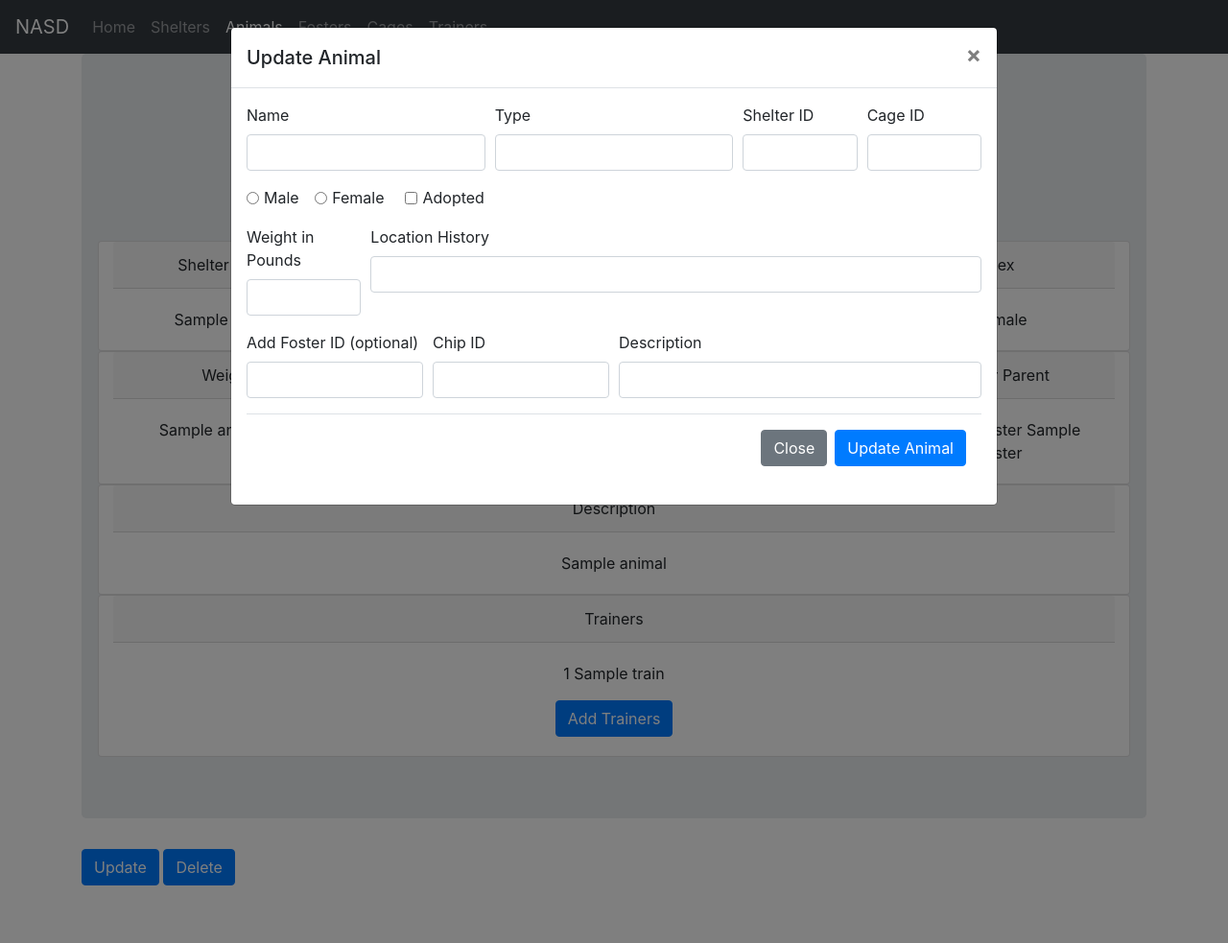
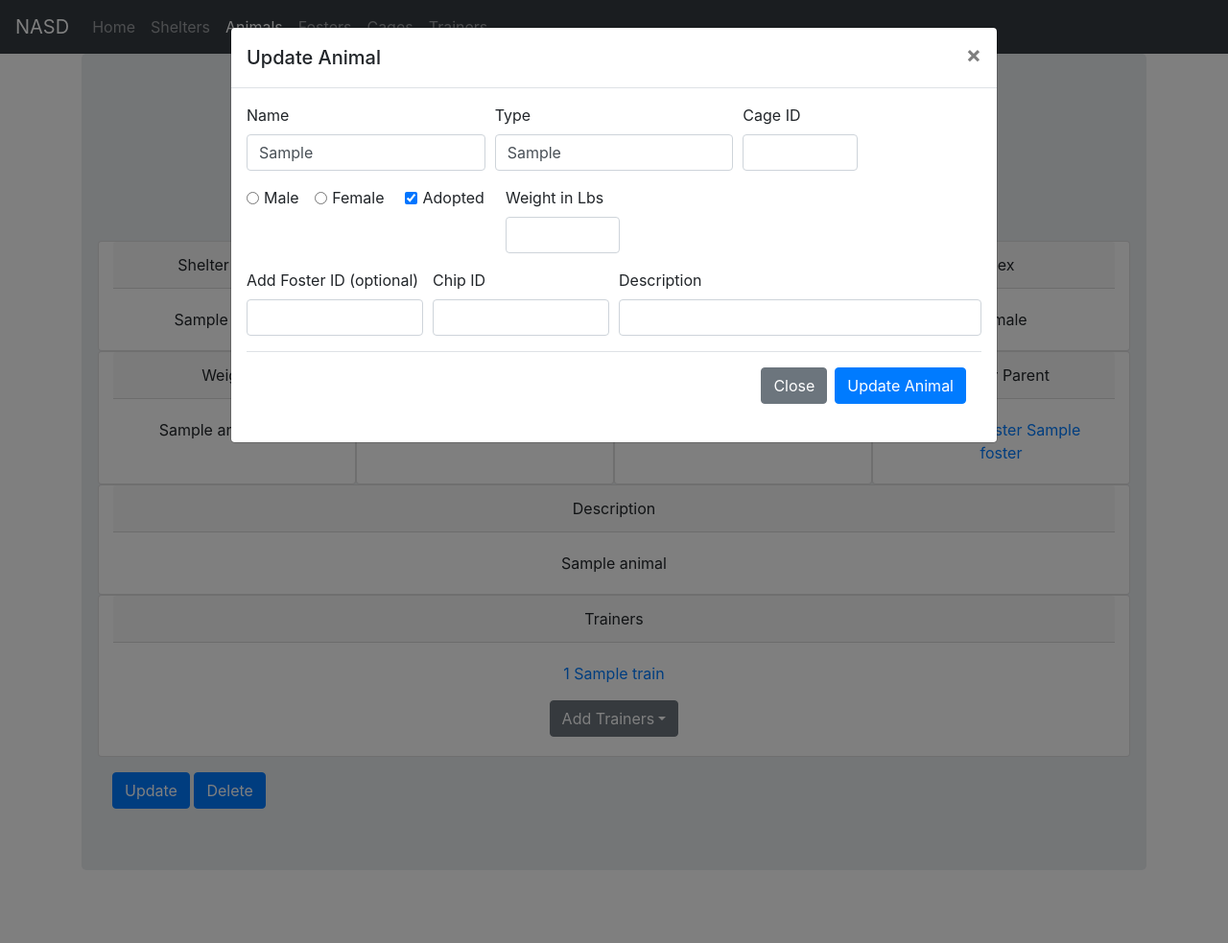
Before and after one commit to kevinlichang/national-animal-shelter-database, a Flask app: template app/templates/animalProfile.html in a window 1280 px wide, after a click on "Update". Shown: the whole page at 96% size. Run offline with Flask 2, Linux system fonts and the light colour scheme; the template is opened without the code that fills it: most values are stand-ins (such as "Sample title", 1, 10 or a date in 2020); some libraries are stand-ins or nearby versions.

Commit message:
Implemented drop down for adding fosters and trainers.

```diff
--- a/app/app.py
+++ b/app/app.py
@@ -101,23 +101,37 @@ def addNewAnimal():
 @app.route('/animalProfile/<int:animalId>')
 def animalProfile(animalId):
     DBConnect = connectDB()
-    query = "SELECT animal_id, name, shelter_name, cage_name, chip_id, type, sex, weight_in_pounds, description, fostered, `available for adoption`, foster_parent FROM animals INNER JOIN shelters ON animals.location_shelter = shelters.shelter_id INNER JOIN cages ON animals.location_cage = cages.cage_id WHERE animal_id = %s;"
-    data = str(animalId)
-    data = (data,)
+    query = "SELECT animal_id, name, shelter_name, cage_name, chip_id, type, sex, weight_in_pounds, description, foster_parent, `available for adoption`, animals.location_shelter FROM animals INNER JOIN shelters ON animals.location_shelter = shelters.shelter_id INNER JOIN cages ON animals.location_cage = cages.cage_id WHERE animal_id = %s;"
+    strdata = str(animalId)
+    data = (strdata,)
     resultAll = executeQuery(DBConnect, query, data).fetchall()
-    fosterResult = (0,0)
+    fosterResult = (0,0,0)
+    fosterList = (0,0,0)
+    possible_trainers = (0,0,0)
 
-    if resultAll[0][9] == 1:
-        query = "SELECT first_name, last_name FROM `fosters` WHERE foster_id = %s;"
-        fosterData = str(resultAll[0][11])
+    query = "SELECT trainers.first_name, trainers.last_name, trainers.trainer_id FROM `shelters_trainers` INNER JOIN `trainers` ON shelters_trainers.trainer_id = trainers.trainer_id INNER JOIN animals_trainers ON trainers.trainer_id = animals_trainers.trainer_id WHERE trainers.animal_specialty = %s AND shelters_trainers.shelter_id = %s AND NOT animals_trainers.animal_id = %s"
+    query_AnimalType = str(resultAll[0][5])
+    query_ShelterId = str(resultAll[0][11])
+    trainData = (query_AnimalType, query_ShelterId, strdata)
+    possible_trainers = executeQuery(DBConnect, query, trainData).fetchall()
+
+    if resultAll[0][9] != None:
+        query = "SELECT first_name, last_name, foster_id FROM `fosters` WHERE foster_id = %s;"
+        fosterData = str(resultAll[0][9])
         fosterData = (fosterData,)
         fosterResult = executeQuery(DBConnect, query, fosterData).fetchall()
+    else:
+        query = "SELECT fosters.first_name, fosters.last_name, fosters.foster_id FROM shelters_fosters INNER JOIN fosters ON shelters_fosters.foster_id = fosters.foster_id WHERE shelter_id = %s"
+        fosterData = (query_ShelterId,)
+        fosterList = executeQuery(DBConnect, query, fosterData).fetchall()
 
 
-    query = "SELECT first_name, last_name FROM animals_trainers INNER JOIN trainers ON animals_trainers.trainer_id = trainers.trainer_id WHERE animals_trainers.animal_id = %s;"
+    query = "SELECT first_name, last_name, trainers.trainer_id FROM animals_trainers INNER JOIN trainers ON animals_trainers.trainer_id = trainers.trainer_id WHERE animals_trainers.animal_id = %s;"
     resultTrainer = executeQuery(DBConnect, query, data).fetchall()
 
-    return render_template('animalProfile.html', title='Animals Profile', animal=resultAll[0], foster=fosterResult[0], trainerList=resultTrainer)
+
+
+    return render_template('animalProfile.html', title='Animals Profile', animal=resultAll[0], foster=fosterResult[0], fosterOptions=fosterList, trainerList=resultTrainer, trainerOptions=possible_trainers)
 
 @app.route("/cages/")
 def cages():
--- a/app/templates/animalProfile.html
+++ b/app/templates/animalProfile.html
@@ -87,10 +87,22 @@
 
             <div class="card text-center col-sm">
                 <div class="card-header">Foster Parent</div>
-                {% if animal[9] == 0 %}
-                <div class="card-body">None</div>
+                {% if animal[9] == None %}
+                <div class="card-body">
+                  <div class="dropdown">
+                    <button class="btn btn-secondary dropdown-toggle" type="button" id="fosterDropdownMenuButton" data-toggle="dropdown" aria-haspopup="true" aria-expanded="false">
+                      Add Foster Parent</button>
+
+                    <div class="dropdown-menu"  aria-labelledby="fosterDropdownMenuButton">
+                      {% for fosterOpt in fosterOptions%}
+                      <a class="dropdown-item" href="/animalProfile/addFoster?foster={{fosterOpt[2]}}&animal={{animal[0]}}">{{fosterOpt[0]}} {{fosterOpt[1]}}</a>
+                      {% endfor%}
+                    </div>
+                  </div>
+                </div>
                 {% else %}
-                <div class="card-body">{{foster[0]}} {{foster[1]}}</div>
+                <div class="card-body">
+                  <a href="/fosterProfile/{{foster[2]}}">{{foster[0]}} {{foster[1]}}</a></div>
                 {% endif %}
             </div>
             {% endif %}
@@ -107,16 +119,26 @@
                     <div class="card-header">Trainers</div>
                     <div class="card-body text-center">
                         {% for train in trainerList%}
-                            <p class="text-center">{{train[0]}} {{train[1]}}</p>
+                            <p class="text-center">
+                              <a href="/trainerProfile/{{train[2]}}"> {{train[0]}} {{train[1]}} </a>
+                            </p>
                         {% endfor%}
-                        <button type="button" class="btn btn-primary" data-toggle="modal" data-target="#addAnimalTrainer">Add Trainers</button>
+                        <div class="dropdown">
+                          <button class="btn btn-secondary dropdown-toggle" type="button" id="trainersDropdownMenuButton" data-toggle="dropdown" aria-haspopup="true" aria-expanded="false">Add Trainers</button>
+                          <div class="dropdown-menu" aria-labelledby="trainersDropdownMenuButton">
+                            {% for trainOpt in trainerOptions %}
+                              <a class="dropdown-item" href="/animalProfile/addTrainer?animal={{animal[0]}}&trainer={{trainOpt[2]}}">{{trainOpt[0]}} {{trainOpt[1]}}</a>
+                            {% endfor %}
+                          </div>
+                        </div>
+
                     </div>
                 </div>
             </div>
+            <button type="button" class="btn btn-primary mt-3" data-toggle="modal" data-target="#updateAnimal">Update</button>
+            <button type="button" class="btn btn-primary mt-3" data-target="#deleteAnimal">Delete</button>
+        </div>
 
-        </div>
-          <button type="button" class="btn btn-primary" data-toggle="modal" data-target="#updateAnimal">Update</button>
-          <button type="button" class="btn btn-primary" data-target="#deleteAnimal">Delete</button>
       </div>
 
       <div class="modal fade" id="updateAnimal" tableindex="-1" role="dialog" aria-labelledby="updateAnimalTitle" aria-hidden="true">
@@ -133,56 +155,57 @@
                       <div class="form-row">
                         <div class="form-group col-md-4">
                           <label for="animalName">Name</label>
-                          <input type="text" class="form-control" id="animalName" name="animalName">
+                          <input type="text" class="form-control" id="animalName" name="animalName" value={{animal[1]}}>
                         </div>
                         <div class="form-group col-md-4">
                           <label for="animalType">Type</label>
-                          <input type="text" class="form-control" id="animalType" name="animalType">
-                        </div>
-                        <div class="form-group col-md-2">
-                          <label for="animalShelterID">Shelter ID</label>
-                          <input type="number" class="form-control" id="animalShelterID" name="animalShelterID">
+                          <input type="text" class="form-control" id="animalType" name="animalType" value={{animal[5]}}>
                         </div>
                         <div class="form-group col-md-2">
                           <label for="animalCageID">Cage ID</label>
-                          <input type="number" class="form-control" id="animalCageID" name="animalCageID">
+                          <input type="number" class="form-control" id="animalCageID" name="animalCageID" value={{animal[3]}}>
                         </div>
                       </div>
 
                       <div class="form-row">
                         <div class="form-group col-auto">
                           <div class="form-check form-check-inline">
+                            {% if animal[6] == 0 %}
+                            <input class="form-check-input" type="radio" name="animalSex" id="animalMale" value="0" checked>
+                            {% else %}
                             <input class="form-check-input" type="radio" name="animalSex" id="animalMale" value="0">
+                            {% endif %}
                             <label class="form-check-label" for="animalMale">Male</label>
                           </div>
                           <div class="form-check form-check-inline">
+                            {% if animal[7] == 1%}
+                            <input class="form-check-input" type="radio" name="animalSex" id="animalFemale" value="1" checked>
+                            {% else %}
                             <input class="form-check-input" type="radio" name="animalSex" id="animalFemale" value="1">
+                            {% endif %}
                             <label class="form-check-label" for="animalFemale">Female</label>
                           </div>
                         </div>
                         <div class="form-group col-auto">
                           <div class="form-check form-check-inline">
+                            {% if animal[10] %}
+                            <input class="form-check-input" type="checkbox" id="animalAdopted" value="1" checked>
+                            {% else %}
                             <input class="form-check-input" type="checkbox" id="animalAdopted" value="1">
+                            {% endif %}
                             <label class="form-check-label" for="animalAdopted">Adopted</label>
                           </div>
                         </div>
-                      </div>
-
-                      <div class="form-row">
                         <div class="form-group col-md-2">
-                          <label for="animalWeight">Weight in Pounds</label>
-                          <input type="number" class="form-control" id="animalWeight" name="animalWeight">
-                        </div>
-                        <div class="form-group col">
-                          <label for="animalLocationHistory">Location History</label>
-                          <input type="text" class="form-control" id="animalLocationHistory" name="animalLocationHistory">
+                          <label for="animalWeight">Weight in Lbs</label>
+                          <input type="number" class="form-control" id="animalWeight" name="animalWeight" value={{animal[7]}}>
                         </div>
                       </div>
 
                       <div class="form-row">
                         <div class="form-group col-md-3">
                           <label for="animalFosterID">Add Foster ID (optional)</label>
-                          <input type="number" class="form-control" id="animalFosterID" name="animalFosterID">
+                          <input type="number" class="form-control" id="animalFosterID" name="animalFosterID" value=>
                         </div>
                         <div class="form-group col-md-3">
                           <label for="animalChipID">Chip ID</label>
--- a/app/templates/animals.html
+++ b/app/templates/animals.html
@@ -83,9 +83,6 @@
                               <label class="form-check-label" for="animalAdopted">Adopted</label>
                             </div>
                           </div>
-                        </div>
-
-                        <div class="form-row">
                           <div class="form-group col-md-2">
                             <label for="animalWeight">Weight in Lbs</label>
                             <input type="number" class="form-control" id="animalWeight" name="animalWeight">
```
